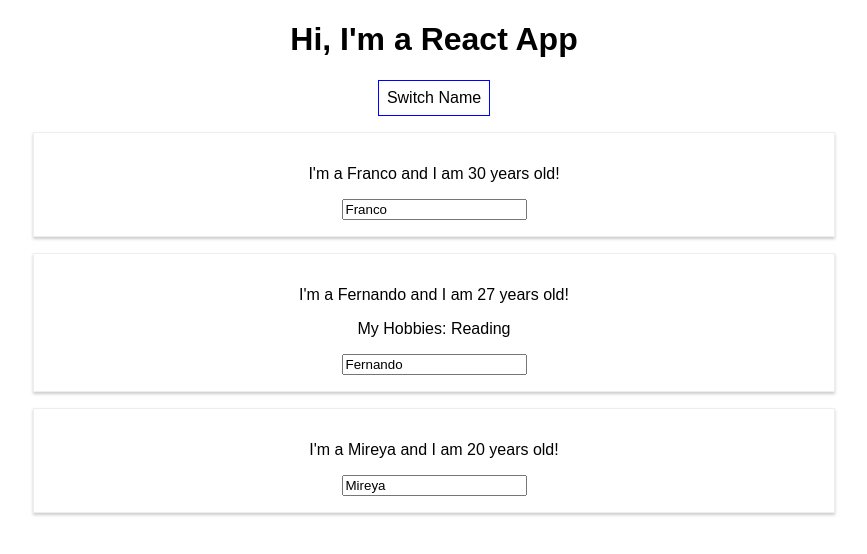
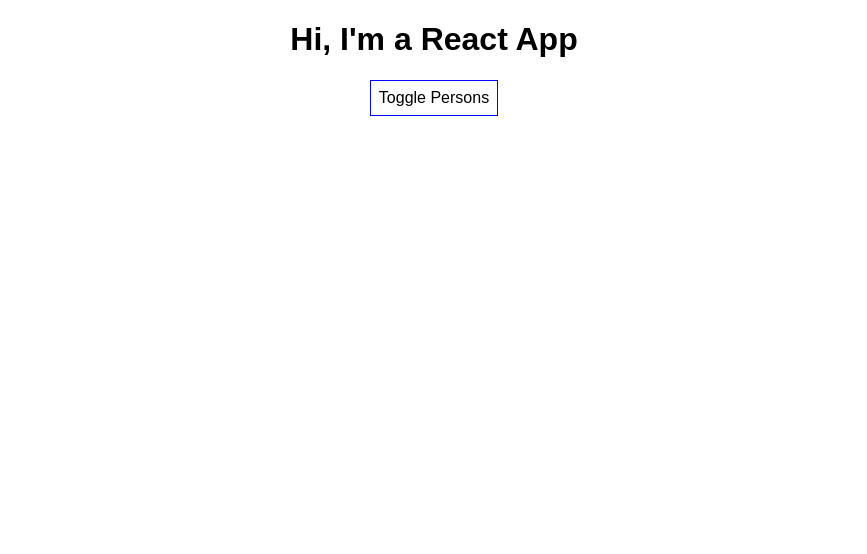
Before and after one commit to franco148/reactjs-examples, a React (Create React App) app in the folder first-react-app/: page / in a window 1280 px wide. Shown: the top 554 px of the page, without its empty margins (206-1073 px from the left). Built offline with nearby package versions, Linux system fonts and the light colour scheme.

Commit message:
reactjs-list-conditionals: Section 4 - Rendering Content Conditionally

```diff
--- a/first-react-app/src/App.js
+++ b/first-react-app/src/App.js
@@ -33,8 +33,14 @@ class App extends Component {
         { name: 'TwoWay Binding', age: 30 },
         { name: event.target.value, age: 27 },
         { name: 'Mireya', age: 18 }
-      ]
+      ],
+      showPersons: false
     });
+  }
+
+  togglePersonsHandler = () => {
+    const doesShow = this.state.showPersons;
+    this.setState({ showPersons: !doesShow });
   }
 
   render() {
@@ -60,7 +66,9 @@ class App extends Component {
         */}
         <button
           style={style}
-          onClick={this.switchNameHandler.bind(this, 'Franco Robert')}>Switch Name</button>
+          onClick={this.togglePersonsHandler}>Toggle Persons</button>
+        { this.state.showPersons ?
+          <div>
             <Person
               name={this.state.persons[0].name}
               age={this.state.persons[0].age}
@@ -72,6 +80,8 @@ class App extends Component {
             <Person
               name={this.state.persons[2].name}
               age={this.state.persons[2].age} />
+          </div> : null
+        }
       </div>
     );
   }
```
Lines whose indentation alone changed are shown as unchanged.
